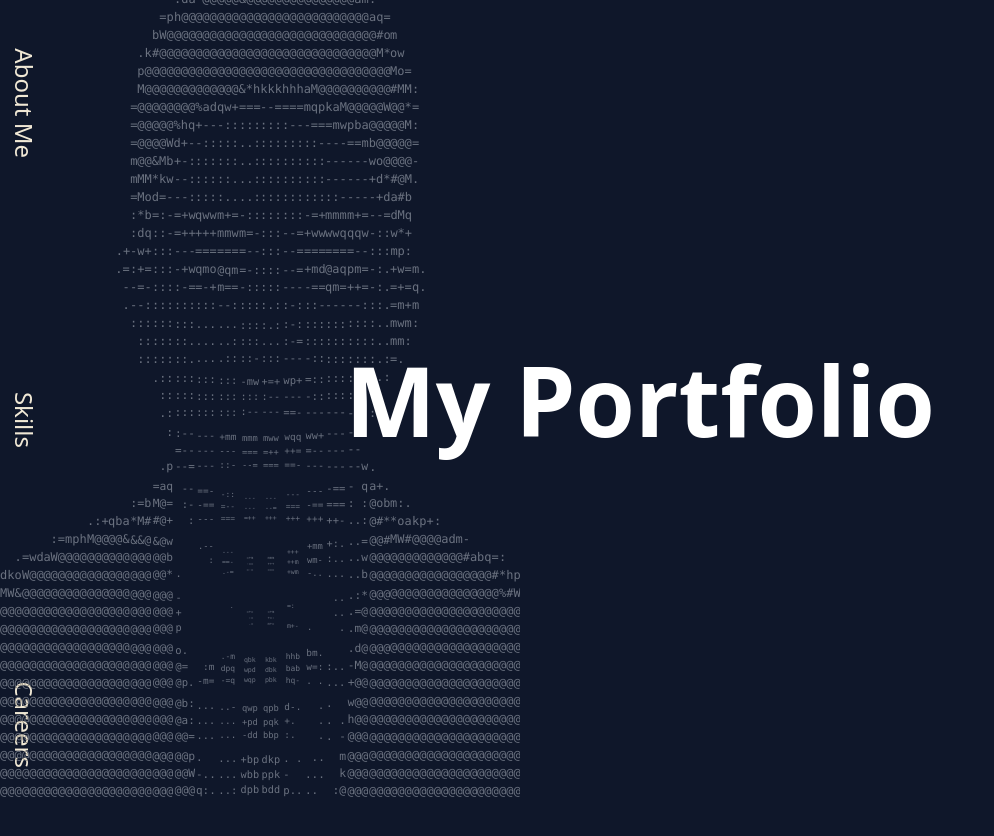
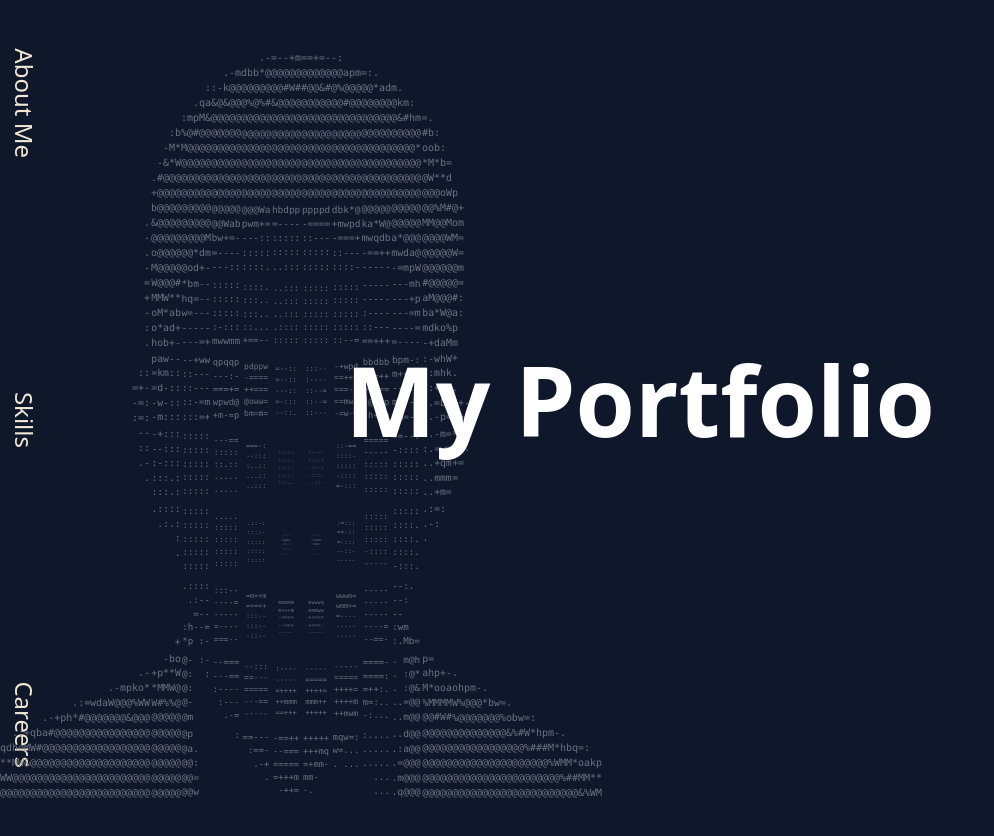
Before and after one commit to bogyeom95/portfolio, a Next.js app: page / in a window 1280 px wide. Shown: the top 836 px of the page, without its empty margins (0-994 px from the left). Built offline with nearby package versions, Linux system fonts and the light colour scheme.

Commit message:
Ascii Art 해상도 조절

```diff
--- a/app/components/HeroSection/HeroSection.tsx
+++ b/app/components/HeroSection/HeroSection.tsx
@@ -14,10 +14,8 @@ function generateAsciiBlocks(
 ): string[] {
   const blocks: string[] = [];
 
-  // 입력된 ASCII 아트를 줄 단위로 분리
   const lines = asciiArt.split("\n");
 
-  // 최대 높이를 초과하는 경우 공백으로 채우기
   while (lines.length < maxHeight) {
     lines.push(""); // 부족한 줄은 빈 줄로 추가
   }
@@ -29,20 +27,18 @@ function generateAsciiBlocks(
       : line.substring(0, maxWidth)
   );
 
-  // size * size 블록 생성
   for (let row = 0; row < maxHeight; row += size) {
     for (let col = 0; col < maxWidth; col += size) {
       let block = "";
 
-      // 현재 블록의 범위를 계산
       for (let r = row; r < row + size && r < maxHeight; r++) {
         const lineSegment = paddedLines[r]
-          .substring(col, col + size) // 블록 범위만큼 추출
+          .substring(col, col + size)
           .padEnd(size, " "); // 부족한 부분은 공백으로 채움
         block += lineSegment + "\n";
       }
 
-      blocks.push(block.trimEnd()); // 블록을 결과에 추가
+      blocks.push(block.trimEnd());
     }
   }
 
@@ -83,16 +79,15 @@ export default function HeroSection() {
         bgRefs.current,
 
         {
-          // 애니메이션 도달 상태
           duration: 1.5,
           y: 10,
           scale: 0,
           ease: "power3",
           stagger: {
             each: 0.1,
-            grid: "auto", // "auto"
+            grid: "auto",
             from: "center",
-            repeat: -1, // 무한 반복
+            repeat: -1,
             yoyo: true,
           },
         }
@@ -132,17 +127,17 @@ export default function HeroSection() {
       {/* ASCII 배경 */}
       <div
         className="absolute bottom-0  text-gray-500 whitespace-pre
-    text-[8px] sm:text-[12px] font-mono"
+    text-[8px] md:text-[10px] font-mono"
         style={{
           display: "grid",
-          gridTemplateColumns: `repeat(${72 / 3}, auto)`, // 블록 열 개수
-          maxWidth: "72ch", // 부모의 최대 너비 (75 문자 기준)
-          maxHeight: "72em", // 부모의 최대 높이
-          overflow: "hidden", // 초과 내용 숨기기
+          gridTemplateColumns: `repeat(${100 / 5}, auto)`, // 블록 열 개수
+          maxWidth: "100ch",
+          maxHeight: "75em",
+          overflow: "hidden",
           pointerEvents: "none", // 상호작용 방지
         }}
       >
-        {generateAsciiBlocks(ascii, 3, 72, 72).map((block, index) => (
+        {generateAsciiBlocks(ascii, 5, 100, 75).map((block, index) => (
           <div
             ref={(el) => {
               if (el) bgRefs.current[index] = el;
--- a/app/components/HeroSection/ascii.ts
+++ b/app/components/HeroSection/ascii.ts
@@ -1,53 +1,70 @@
 export const ascii = `
-                              ..-mwmpqwwwm+:
-                           :qa@@@@@@@@@@@@@%abpm=.
-                        :da*@@@@@&@@@@@@@@@@@@@@@am:
-                      =ph@@@@@@@@@@@@@@@@@@@@@@@@@@aq=
-                     bW@@@@@@@@@@@@@@@@@@@@@@@@@@@@@#om
-                   .k#@@@@@@@@@@@@@@@@@@@@@@@@@@@@@@M*ow
-                   p@@@@@@@@@@@@@@@@@@@@@@@@@@@@@@@@@@Mo=
-                   M@@@@@@@@@@@@@&*hkkkhhhaM@@@@@@@@@@#MM:
-                  =@@@@@@@@%adqw+===--====mqpkaM@@@@@W@@*=
-                  =@@@@@%hq+---:::::::::---===mwpba@@@@@M:
-                  =@@@@Wd+--:::::..:::::::::----==mb@@@@@=
-                  m@@&Mb+-:::::::..::::::::::------wo@@@@-
-                  mMM*kw--::::::...::::::::::------+d*#@M.
-                  =Mod=---:::::....::::::::::::-----+da#b
-                  :*b=:-=+wqwwm+=-::::::::-=+mmmm+=--=dMq
-                  :dq::-=+++++mmwm=-:::--=+wwwwqqqw-::w*+
-                .+-w+:::---=======--:::--========--:::mp:
-                .=:+=:::-+wqmo@qm=-::::--=+md@aqpm=-:.+w=m.
-                 --=-::::-==-+m==-:::::----==qm=++=-:.=+=q.
-                 .--::::::::::--:::::.::-:::------:::.=m+m
-                  :::::::::......::::.::-:::::::::::..mwm:
-                   :::::::......::::...:-=::::::::::..mm:
-                   :::::::.....::::-:::----:::::::::.:=.
-                     .:::::::::::-mw+=+wp+=:::::::::.:
-                      :::::::::::::::------:::::::::.
-                      .:::::::::::-----==---------::
-                       ::-----+mmmmmmwwwqqww+-----:
-                        =--------====++++==-------
-                      .p--=---::---======---------w.
-                     =aq --==--::-------------==- qa+.
-                  :=bM@= :--===-------====-=====: :@obm:.
-            .:+qba*M##@+  :---====+++++++++++++-..:@#**oakp+:
-       :=mphM@@@@&&&@&@w   .-----=+mmmm++++mm+:...=@@#MW#@@@@adm-
-  .=wdaW@@@@@@@@@@@@@@@b     :==--==+++++mwm-:....w@@@@@@@@@@@@@#abq=:
-dkoW@@@@@@@@@@@@@@@@@@@*.     .-==-====+wm-.......b@@@@@@@@@@@@@@@@@#*hpm-.
-MW&@@@@@@@@@@@@@@@@@@@@@-       .=+==+m=:     ...:*@@@@@@@@@@@@@@@@@@%#WM*a@
-@@@@@@@@@@@@@@@@@@@@@@@@+         :=+=:       ...=@@@@@@@@@@@@@@@@@@@@@@&#.:+qba*
-@@@@@@@@@@@@@@@@@@@@@@@@p         .=m+=m+-.    ..m@@@@@@@@@@@@@@@@@@@@@@@@&@@&&&@&@
-@@@@@@@@@@@@@@@@@@@@@@@@o.    .-mqbkkbkhhbbm.   .d@@@@@@@@@@@@@@@@@@@@@@@@@@@@&&&@&@@
-@@@@@@@@@@@@@@@@@@@@@@@@@=  :mdpqwpddbkbabw=::..-M@@@@@@@@@@@@@@@@@@@@@@@@@@@@@@@@@@@@@
-@@@@@@@@@@@@@@@@@@@@@@@@@p.-m=-=qwqppbkhq-. ....+@@@@@@@@@@@@@@@@@@@@@@@@@@@@@@@@@@@@@@
-@@@@@@@@@@@@@@@@@@@@@@@@@b:.....-qwpqpbd-.  ..  w@@@@@@@@@@@@@@@@@@@@@@@@@@@@@@@@@@@@@@
-@@@@@@@@@@@@@@@@@@@@@@@@@a:......+pdpqk+.   .. .h@@@@@@@@@@@@@@@@@@@@@@@@@@@@@@@@@@@@@@
-@@@@@@@@@@@@@@@@@@@@@@@@@@=......-ddbbp:.   .. -@@@@@@@@@@@@@@@@@@@@@@@@@@@@@@@@@@@@@@@
-@@@@@@@@@@@@@@@@@@@@@@@@@@p.  ...+bpdkp. . ..  m@@@@@@@@@@@@@@@@@@@@@@@@@@@@@@@@@@@@@@@
-@@@@@@@@@@@@@@@@@@@@@@@@@@W-.....wbbppk-  ...  k@@@@@@@@@@@@@@@@@@@@@@@@@@@@@@@@@@@@@@@
-@@@@@@@@@@@@@@@@@@@@@@@@@@@q:...:dpbbddp....  :@@@@@@@@@@@@@@@@@@@@@@@@@@@@@@@@@@@@@@@@
-@@@@@@@@@@@@@@@@@@@@@@@@@@@*-  .mhdbbbkh+..   +@@@@@@@@@@@@@@@@@@@@@@@@@@@@@@@@@@@@@@@@
-@@@@@@@@@@@@@@@@@@@@@@@@@@@@m..:phbdhkbbb-. . p@@@@@@@@@@@@@@@@@@@@@@@@@@@@@@@@@@@@@@@@
-@@@@@@@@@@@@@@@@@@@@@@@@@@@@h:.=hakkbddbkm. ..h@@@@@@@@@@@@@@@@@@@@@@@@@@@@@@@@@@@@@@@@
-@@@@@@@@@@@@@@@@@@@@@@@@@@@@@m-dao*bpbdpbd-  :#@@@@@@@@@@@@@@@@@@@@@@@@@@@@@@@@@@@@@@@@
+
+
+
+
+                                           .-=--+m==+=--:
+                                     .-mdbb*@@@@@@@@@@@@@apm=:.
+                                  ::-k@@@@@@@@@#W##@@&#@%@@@@@*adm.
+                                .qa&@&@@@%@%#&@@@@@@@@@@@#@@@@@@@@km:
+                              :mpM&@@@@@@@@@@@@@@@@@@@@@@@@@@@@@@@&#hm=.
+                            :b%@#@@@@@@@@@@@@@@@@@@@@@@@@@@@@@@@@@@@@@#b:
+                           -M*M@@@@@@@@@@@@@@@@@@@@@@@@@@@@@@@@@@@@@@*oob:
+                          -&*W@@@@@@@@@@@@@@@@@@@@@@@@@@@@@@@@@@@@@@@@*M*b=
+                         .#@@@@@@@@@@@@@@@@@@@@@@@@@@@@@@@@@@@@@@@@@@@@W**d
+                         +@@@@@@@@@@@@@@@@@@@@@@@@@@@@@@@@@@@@@@@@@@@@@@@oWp
+                         b@@@@@@@@@@@@@@@@@Wahbdppppppddbk*@@@@@@@@@@@@@%M#@+
+                        .&@@@@@@@@@@@Wabpwm+==-----====+mwpdka*W@@@@@@MM@@Mom
+                        -@@@@@@@@@Mbw+=----:::::::::----===+mwqdba*@@@@@@@WM=
+                        .o@@@@@@*dm=----:::::::::::::::::----==++mwda@@@@@@W=
+                        -M@@@@@od+----::::::...::::::::::::-------=mpW@@@@@@m
+                        =W@@@#*bm--:::::::::...:::::::::::::--------mh#@@@@@=
+                        +MMW**hq=--::::::::....:::::::::::::--------+paM@@@#:
+                        -oM*abw=---::::::::....::::::::::::::-------=mba*W@a:
+                        :o*ad+-----:-:::::....::::::::::::::::-------=mdko%p
+                        .hob+----=+mwwmm+==--::::::::::::--===+++=-----+daMm
+                         paw----+wwqpqqppdppw=--:::::---+wpdbbdbbbpm-::-whW+
+                       ::=km::::------:--=====--:::----==++====++m++-:::mhk.
+                      =+-=d-::::---===+=++===---::::--====--=====---::::+b+.
+                      -=:-w-::::-=mwpwd@@oww==-:::::--===mwh*@kppm=--::.=bm++-
+                      :=:-m::::::=++m-=pbm=m=--::.::----=w-w*h+=qwm=-::.-p==q=
+                       ---+::::::::---=====-::::::::---::-=========--::.-m==q-
+                       ::--:::::::::::::--:::::::.:::-:::::-------:::::.=wm+w.
+                       .-:-::::::::::.:::..::::::..::-::::::::::::::::..+qm+=
+                        .:::.::::::........::::::..:::--::::::::::::::..mmm=
+                         :::.::::::.......::::::....::-=-:::::::::::::..+m=
+                         .:::::::::......::-::::::::::::=:::::::::::::.:=:
+                          .:.:::::::::::::::-=qpm===wdw=+-:::::::::::..-:
+                             ::::::::::::::::-==-==+mm+=-::::::::::::..
+                             .:::::::::::::::::::--------::--::::::::.
+                              ::::::::::::::::--------------------:::.
+                              .:::::::--=m++mmmmmmmwwwqwwwm=-------:.
+                               .:------==+=++m+++mmmmwwwmm+=-------:
+                                =-------:::---====++====-----------
+                              :h--==----:::----==++===----------=:wm
+                             +*p :-===---::-------------------==-:.Mb=
+                           -bo@- :---===--::::--------------====-. m@hp=
+                       .-+p**W@:  :---====--------==============:. :@*ahp+-.
+                  .-mpko**MMW@@:   :----======++++++++=++++==++:.. :@&M*ooaohpm-.
+            .:=wdaW@@@%WWW#%%@@-    :------==++mmmmmm++++++mm=:....=@@%MMMMW%@@@*bw=.
+       .-+ph*#@@@@@@@&@@@@@@@@@m     .-=-----==++++++++++mwm-:.....m@@@@#W#%@@@@@@@%obw=:
+  .:+qba#@@@@@@@@@@@@@@@@@@@@@@p       :==----==+++++++mqw=::......d@@@@@@@@@@@@@@@@&%#W*hpm-.
+qdhoMW#@@@@@@@@@@@@@@@@@@@@@@@@a.        :==---===+++mqw=.........:a@@@@@@@@@@@@@@@@@@@%###M*hbq=:
+**MW&@@@@@@@@@@@@@@@@@@@@@@@@@@@:         .-+======+mm-. .........=@@@@@@@@@@@@@@@@@@@@@@@@%WMM*oakp
+WW@@@@@@@@@@@@@@@@@@@@@@@@@@@@@@=           .=+++mmm-         ....m@@@@@@@@@@@@@@@@@@@@@@@@@@%##MM**
+@@@@@@@@@@@@@@@@@@@@@@@@@@@@@@@@w             -++=-.          ....q@@@@@@@@@@@@@@@@@@@@@@@@@@@@@&%WM
+@@@@@@@@@@@@@@@@@@@@@@@@@@@@@@@@k.             :----++:.       ..:k@@@@@@@@@@@@@@@@@@@@@@@@@@@@@@@@%
+@@@@@@@@@@@@@@@@@@@@@@@@@@@@@@@@#:         .=wdbhbdpbkbdm-     ..-#@@@@@@@@@@@@@@@@@@@@@@@@@@@@@@@@@
+@@@@@@@@@@@@@@@@@@@@@@@@@@@@@@@@@+      :+pppbdbbddhkabbahw:   ..+@@@@@@@@@@@@@@@@@@@@@@@@@@@@@@@@@@
+@@@@@@@@@@@@@@@@@@@@@@@@@@@@@@@@@d.   -qkdqwwqpddbkbdaobq=-::...:b@@@@@@@@@@@@@@@@@@@@@@@@@@@@@@@@@@
+@@@@@@@@@@@@@@@@@@@@@@@@@@@@@@@@@*=.:mwm==qqwqpdpdkkhkq=:......:=W@@@@@@@@@@@@@@@@@@@@@@@@@@@@@@@@@@
+@@@@@@@@@@@@@@@@@@@@@@@@@@@@@@@@@#+:--:...:wqmqqqppkkq:..  .....-@@@@@@@@@@@@@@@@@@@@@@@@@@@@@@@@@@@
+@@@@@@@@@@@@@@@@@@@@@@@@@@@@@@@@@@m........:qqwdwpddb=..   ..   m@@@@@@@@@@@@@@@@@@@@@@@@@@@@@@@@@@@
+@@@@@@@@@@@@@@@@@@@@@@@@@@@@@@@@@@w:........-ppddwba+..   ...  .k@@@@@@@@@@@@@@@@@@@@@@@@@@@@@@@@@@@
+@@@@@@@@@@@@@@@@@@@@@@@@@@@@@@@@@@d:.........qpdbpqp:..   ...  :@@@@@@@@@@@@@@@@@@@@@@@@@@@@@@@@@@@@
+@@@@@@@@@@@@@@@@@@@@@@@@@@@@@@@@@@%=. ......:bddbaaq.. .  ...  +@@@@@@@@@@@@@@@@@@@@@@@@@@@@@@@@@@@@
+@@@@@@@@@@@@@@@@@@@@@@@@@@@@@@@@@@@p:.  ....-kpqpdbd:  . ...   d@@@@@@@@@@@@@@@@@@@@@@@@@@@@@@@@@@@@
+@@@@@@@@@@@@@@@@@@@@@@@@@@@@@@@@@@@o=.....:.+bbbpqbk= . ....  .W@@@@@@@@@@@@@@@@@@@@@@@@@@@@@@@@@@@@
+@@@@@@@@@@@@@@@@@@@@@@@@@@@@@@@@@@@@w-::...:pdpkbbbbp: ....   =@@@@@@@@@@@@@@@@@@@@@@@@@@@@@@@@@@@@@
+
 `;
```
